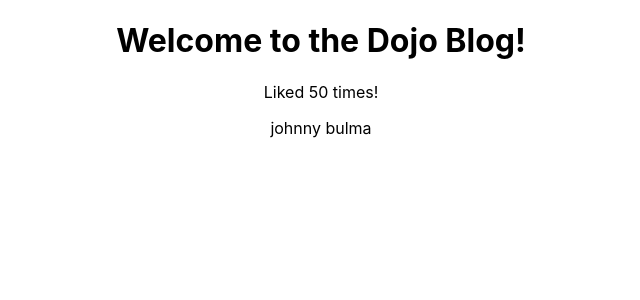
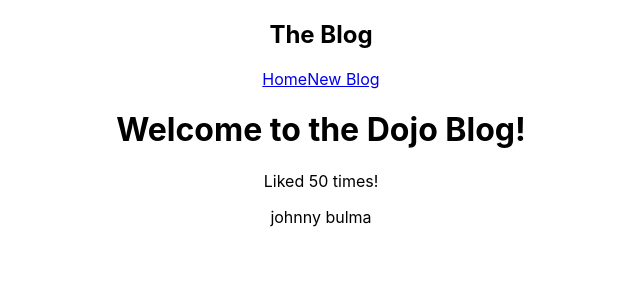
Before and after one commit to irfan87/blog_react, a React (Create React App) app: page / in a window 1280 px wide. Shown: the top 300 px of the page, without its empty margins (319-959 px from the left). Built offline with nearby package versions, Linux system fonts and the light colour scheme.

Commit message:
multiple components

```diff
--- a/src/App.js
+++ b/src/App.js
@@ -1,4 +1,6 @@
 import "./App.css";
+import Home from "./components/Home";
+import Navbar from "./components/Navbar";
 
 function App() {
 	const greetingText = "Welcome to the Dojo Blog!";
@@ -14,19 +16,11 @@ function App() {
 		},
 	];
 
-	function usersList() {
-		return users.map((user) => {
-			return user.name + "\n";
-		});
-	}
-
 	return (
 		<div className="App">
-			<div className="content">
-				<h1>{greetingText}</h1>
-				<p>Liked {likes} times!</p>
-				<p>{usersList()}</p>
-			</div>
+			{/* define navbar component here */}
+			<Navbar />
+			<Home greetingText={greetingText} likes={likes} users={users} />
 		</div>
 	);
 }
--- /dev/null
+++ b/src/components/Home.js
@@ -0,0 +1,17 @@
+const Home = ({ greetingText, likes, users }) => {
+	function usersList() {
+		return users.map((user) => {
+			return user.name + "\n";
+		});
+	}
+
+	return (
+		<div className="home">
+			<h1>{greetingText}</h1>
+			<p>Liked {likes} times!</p>
+			<p>{usersList()}</p>
+		</div>
+	);
+};
+
+export default Home;
--- /dev/null
+++ b/src/components/Navbar.js
@@ -0,0 +1,13 @@
+const Navbar = () => {
+	return (
+		<nav className="navBar">
+			<h1>The Blog</h1>
+			<div className="links">
+				<a href="/">Home</a>
+				<a href="/create">New Blog</a>
+			</div>
+		</nav>
+	);
+};
+
+export default Navbar;
```
